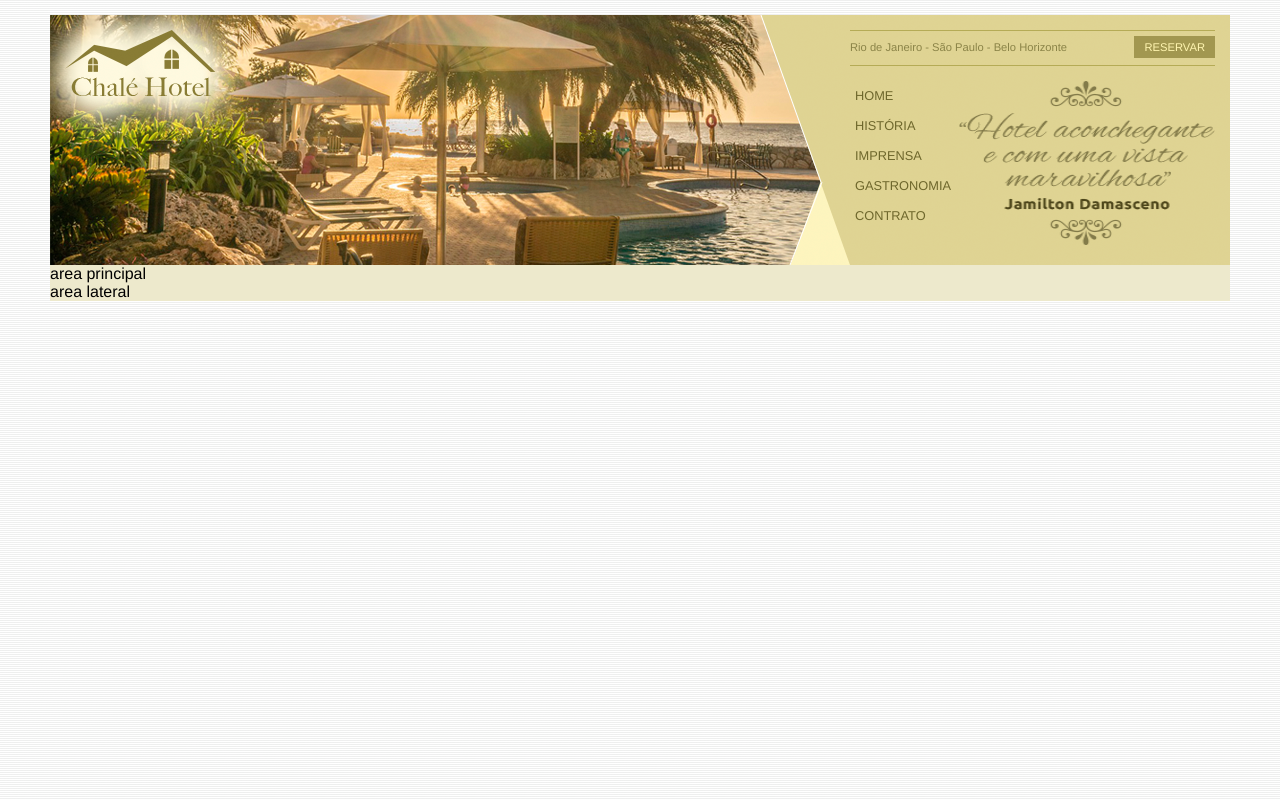
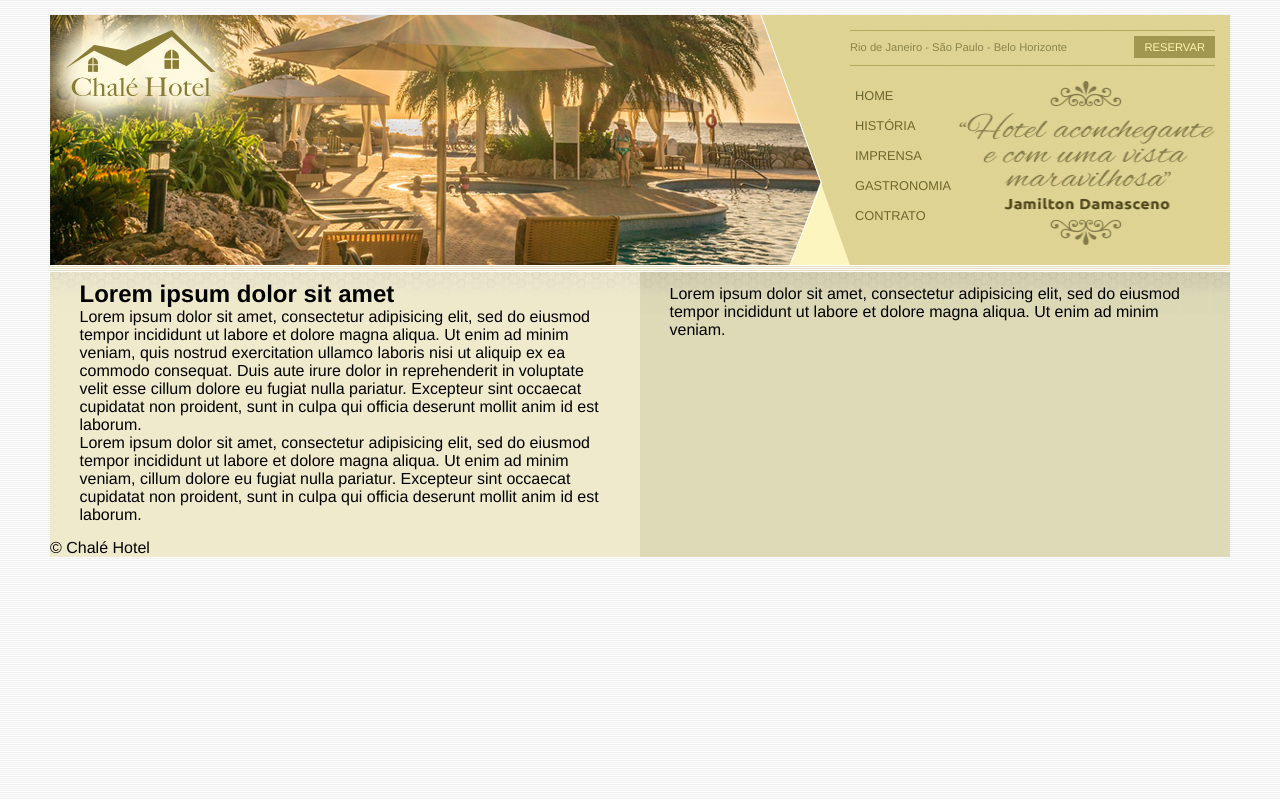
Before and after one commit to riquelmyhsilva/chale-hotel, a plain HTML site: page public/index.html in a window 1280 px wide. Drawn offline with Linux system fonts and the light colour scheme.

Commit message:
feat? CLass #4 Project: chale-hotel

```diff
--- a/public/css/style.css
+++ b/public/css/style.css
@@ -20,7 +20,7 @@ ul {
 }
 
 #container {
-	background: #ede9cc;
+	background: #ede9cc url(../img/bg-container.png) top center repeat-y;
 	margin: 0 auto;
 	min-width: 740px;
 	max-width: 1180px;
@@ -121,3 +121,30 @@ ul#navegacao a:hover {
 	height: 164px;
 	float: right;
 }
+
+/* area de conteudos */
+
+#area-principal {
+	float: left;
+	width: 50%;
+	background: url(../img/bg-area-principal.png) top left repeat-x;
+	padding: 15px 0;
+}
+
+#area-lateral {
+	float: right;
+	width: 50%;
+	background: url(../img/bg-area-lateral.png) top left repeat-x;
+	padding: 20px 0;
+}
+
+.conteudo {
+	margin: 0 auto;
+	width: 90%;
+}
+
+/* rodape */
+
+#rodape {
+	clear: both;
+}
--- a/public/index.html
+++ b/public/index.html
@@ -45,11 +45,31 @@
 		</div><!--end/topo-->
 
 		<div id="area-principal">
-			area principal
+			<div class="conteudo">
+				<h2>Lorem ipsum dolor sit amet</h2>
+
+				<p>Lorem ipsum dolor sit amet, consectetur adipisicing elit, sed do eiusmod
+				tempor incididunt ut labore et dolore magna aliqua. Ut enim ad minim veniam,
+				quis nostrud exercitation ullamco laboris nisi ut aliquip ex ea commodo
+				consequat. Duis aute irure dolor in reprehenderit in voluptate velit esse
+				cillum dolore eu fugiat nulla pariatur. Excepteur sint occaecat cupidatat non
+				proident, sunt in culpa qui officia deserunt mollit anim id est laborum.</p>
+
+				<p>Lorem ipsum dolor sit amet, consectetur adipisicing elit, sed do eiusmod
+				tempor incididunt ut labore et dolore magna aliqua. Ut enim ad minim veniam, cillum dolore eu fugiat nulla pariatur. Excepteur sint occaecat cupidatat non
+				proident, sunt in culpa qui officia deserunt mollit anim id est laborum.</p>
+			</div>
 		</div>
 
 		<div id="area-lateral">
-			area lateral
+			<div class="conteudo">
+				<p>Lorem ipsum dolor sit amet, consectetur adipisicing elit, sed do eiusmod
+				tempor incididunt ut labore et dolore magna aliqua. Ut enim ad minim veniam.</p>
+			</div>
+		</div>
+
+		<div id="rodape">
+			&copy; Chalé Hotel
 		</div>
 
 
```
